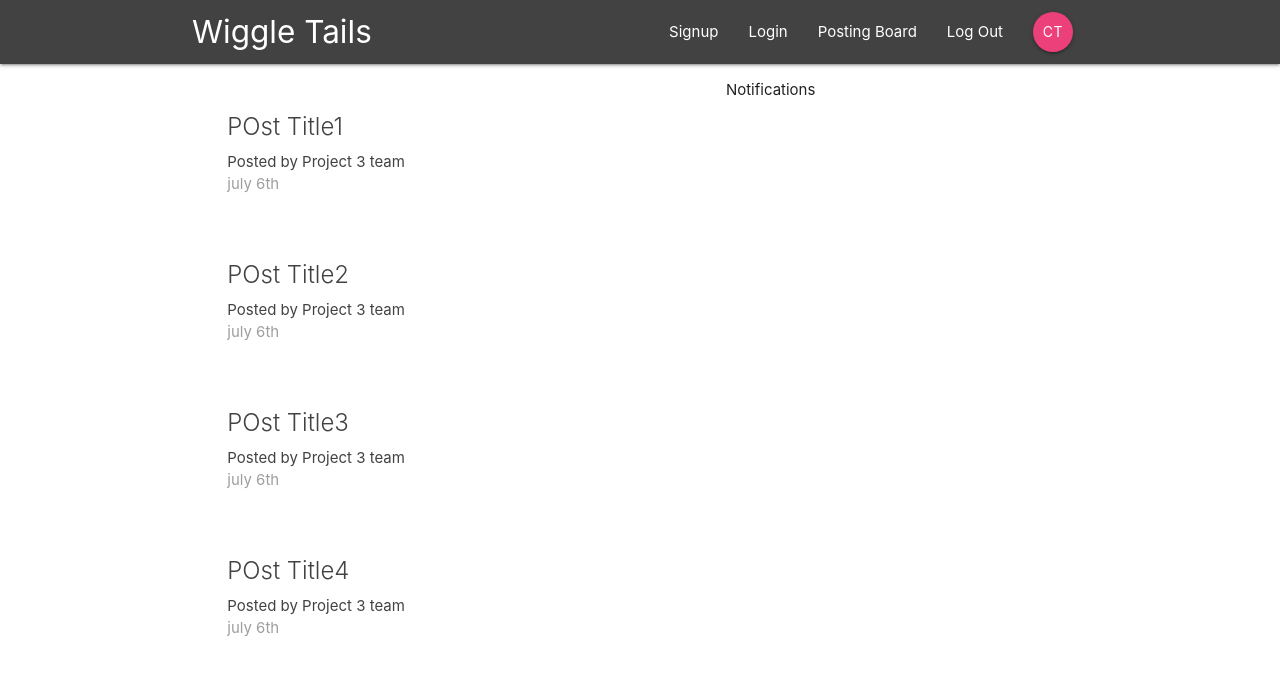
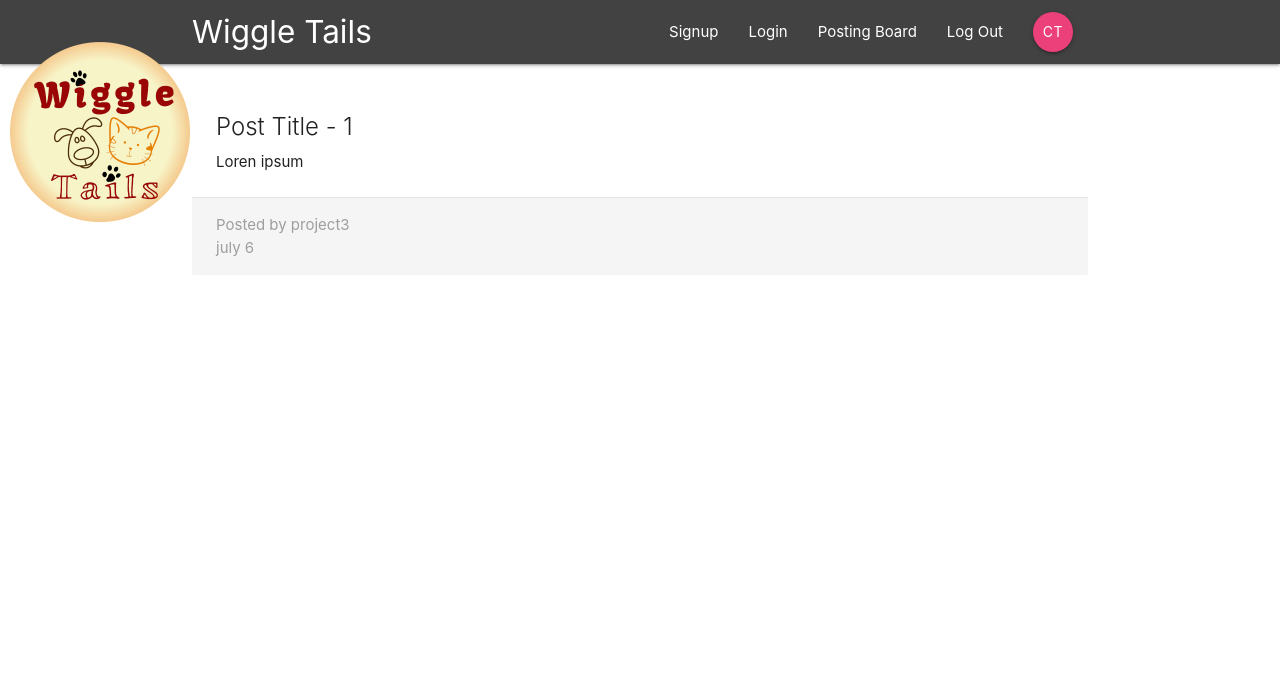
Before and after one commit to jmh947/wiggle_tail, a React (Create React App) app in the folder client/: page /post/1 in a window 1280 px wide. Shown: the top 674 px of the page. Built offline with nearby package versions, Linux system fonts and the light colour scheme.

Commit message:
added switch react router

```diff
--- a/client/src/App.js
+++ b/client/src/App.js
@@ -2,6 +2,7 @@ import React from 'react';
 import { BrowserRouter, Switch, Route } from "react-router-dom";
 import NavBar from './components/layout/Navbar';
 import Dashboard from "./components/dashboard/Dashboard"
+import PostDetails from './components/posts/PostDetails';
 
 function App() {
   return (
@@ -9,7 +10,8 @@ function App() {
     <div className="App">
     <NavBar/>
  <Switch>
-   <Route path='/' component={Dashboard} />
+   <Route exact path='/' component={Dashboard} />
+   <Route path='/post/:id' component={PostDetails} />
  </Switch>
 
     </div>
--- a/client/src/components/layout/Navbar.js
+++ b/client/src/components/layout/Navbar.js
@@ -2,9 +2,12 @@ import React from "react"
 import {Link} from "react-router-dom"
 import SignedInLinks from "./SignedInLinks"
 import SignedOutLinks from "./SignedOutLinks"
+import image from "./logo.png"
+import "./style.css"
 const NavBar = () => {
     return (
         <nav className="nav-wrapper grey darken-3">
+                      <a href="#Main" class="brand-logo"><p><img className = "logo" src={image} /></p></a>
             <div className="container">
             <Link to="/" className="brand-logo">Wiggle Tails</Link>
             <SignedInLinks />
--- /dev/null
+++ b/client/src/components/layout/style.css
@@ -0,0 +1,8 @@
+.logo {
+    display: inline-block;
+    height: 100%;
+}
+
+.logo>img {
+    vertical-align: middle
+}
--- a/client/src/components/posts/PostDetails.js
+++ b/client/src/components/posts/PostDetails.js
@@ -0,0 +1,23 @@
+
+
+import React from 'react'
+
+function PostDetails(props) {
+    const id=props.match.params.id;
+    return (
+        <div className="container section project-details">
+            <div className="card z-depth-0">
+                <div className="card-content">
+                    <div className="card-title">Post Title - {id}</div>
+                <p>Loren ipsum</p>
+                </div>
+                <div className="card-action grey lighten-4 grey-text">
+                    <div>Posted by project3</div>
+                    <div>july 6</div>
+                </div>
+            </div>
+        </div>
+    )
+}
+
+export default PostDetails
--- a/client/src/components/posts/PostList.js
+++ b/client/src/components/posts/PostList.js
@@ -1,40 +1,14 @@
 import React from "react"
+import PostSummary from "./PostSummary"
 
 
 const PostList =() => {
     return (
         <div className="project-list section">
-            <div className="card z-depth-0 project-summary">
-                <div className="card-content grey-text text-darken-3">
-                    <span className="card-title">POst Title1</span>
-                    <p>Posted by Project 3 team</p>
-                    <p className="grey-text">july 6th</p>
-                </div>
-            </div>
-
-            <div className="card z-depth-0 project-summary">
-                <div className="card-content grey-text text-darken-3">
-                    <span className="card-title">POst Title2</span>
-                    <p>Posted by Project 3 team</p>
-                    <p className="grey-text">july 6th</p>
-                </div>
-            </div>
-
-            <div className="card z-depth-0 project-summary">
-                <div className="card-content grey-text text-darken-3">
-                    <span className="card-title">POst Title3</span>
-                    <p>Posted by Project 3 team</p>
-                    <p className="grey-text">july 6th</p>
-                </div>
-            </div>
-
-            <div className="card z-depth-0 project-summary">
-                <div className="card-content grey-text text-darken-3">
-                    <span className="card-title">POst Title4</span>
-                    <p>Posted by Project 3 team</p>
-                    <p className="grey-text">july 6th</p>
-                </div>
-            </div>
+            <PostSummary />
+            <PostSummary />
+            <PostSummary />
+            <PostSummary />
         </div>
     )
 }
--- a/client/src/components/posts/PostSummary.js
+++ b/client/src/components/posts/PostSummary.js
@@ -0,0 +1,16 @@
+import React from "react"
+
+const PostSummary =()=>{
+    return (
+        <div className="card z-depth-0 project-summary">
+        <div className="card-content grey-text text-darken-3">
+            <span className="card-title">POst Title3</span>
+            <p>Posted by Project 3 team</p>
+            <p className="grey-text">july 6th</p>
+        </div>
+    </div>
+    )
+}
+
+
+export default PostSummary
```
Also changed, not shown: client/src/components/layout/logo.png (added).
